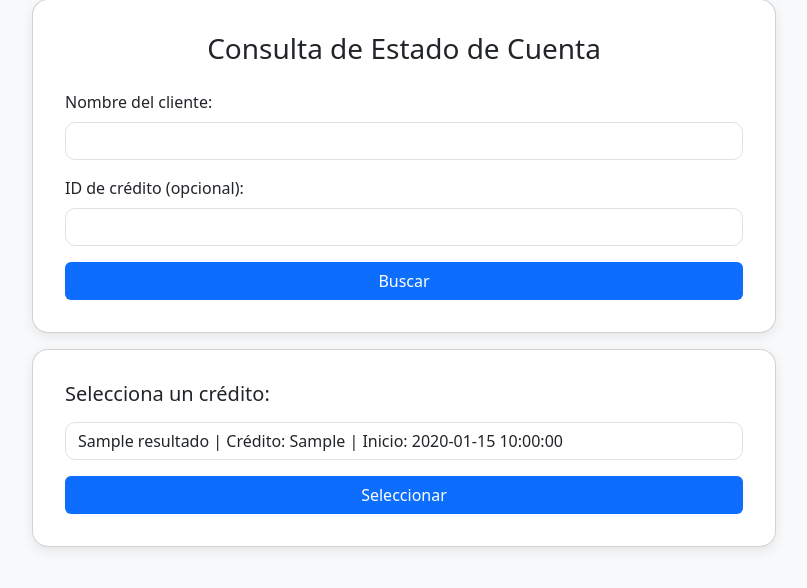
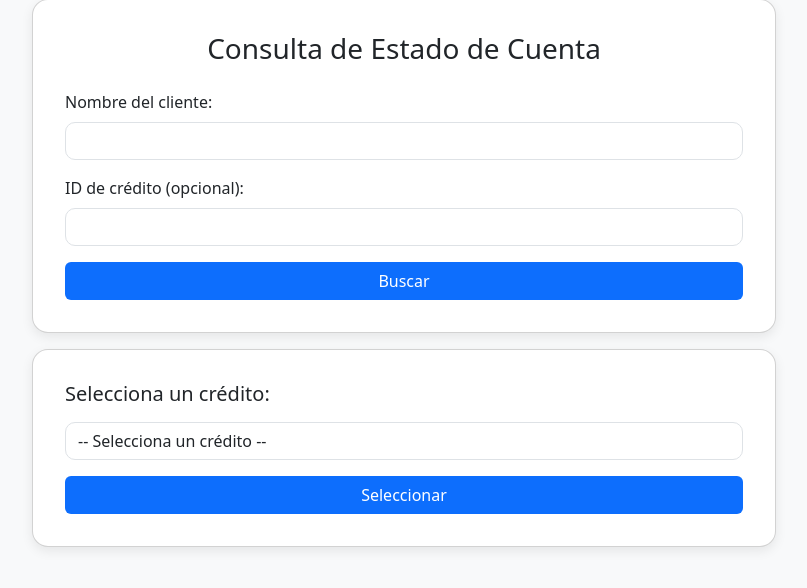
Before and after one commit to JONMAXI/sitio-web-estado-cuenta, a Flask app: template templates/index.html in a window 1280 px wide. Shown: the part 141-729 px from the top of the page, without its empty margins (236-1043 px from the left). Run offline with Flask 3, Linux system fonts and the light colour scheme; the template is opened without the code that fills it: most values are stand-ins (such as "Sample title", 1, 10 or a date in 2020).

Commit message:
Cambios auditorias tablas

```diff
--- a/templates/index.html
+++ b/templates/index.html
@@ -113,6 +113,7 @@
             <form method="POST">
                 <div class="mb-3">
                     <select class="form-control" name="idCredito" required>
+                        <option value="" disabled selected>-- Selecciona un crédito --</option>
                         {% for r in resultados %}
                         <option value="{{ r.id_credito }}">
                             {{ r.Nombre_cliente }} | Crédito: {{ r.id_credito }} | Inicio: {{ r.Fecha_inicio }}
```
